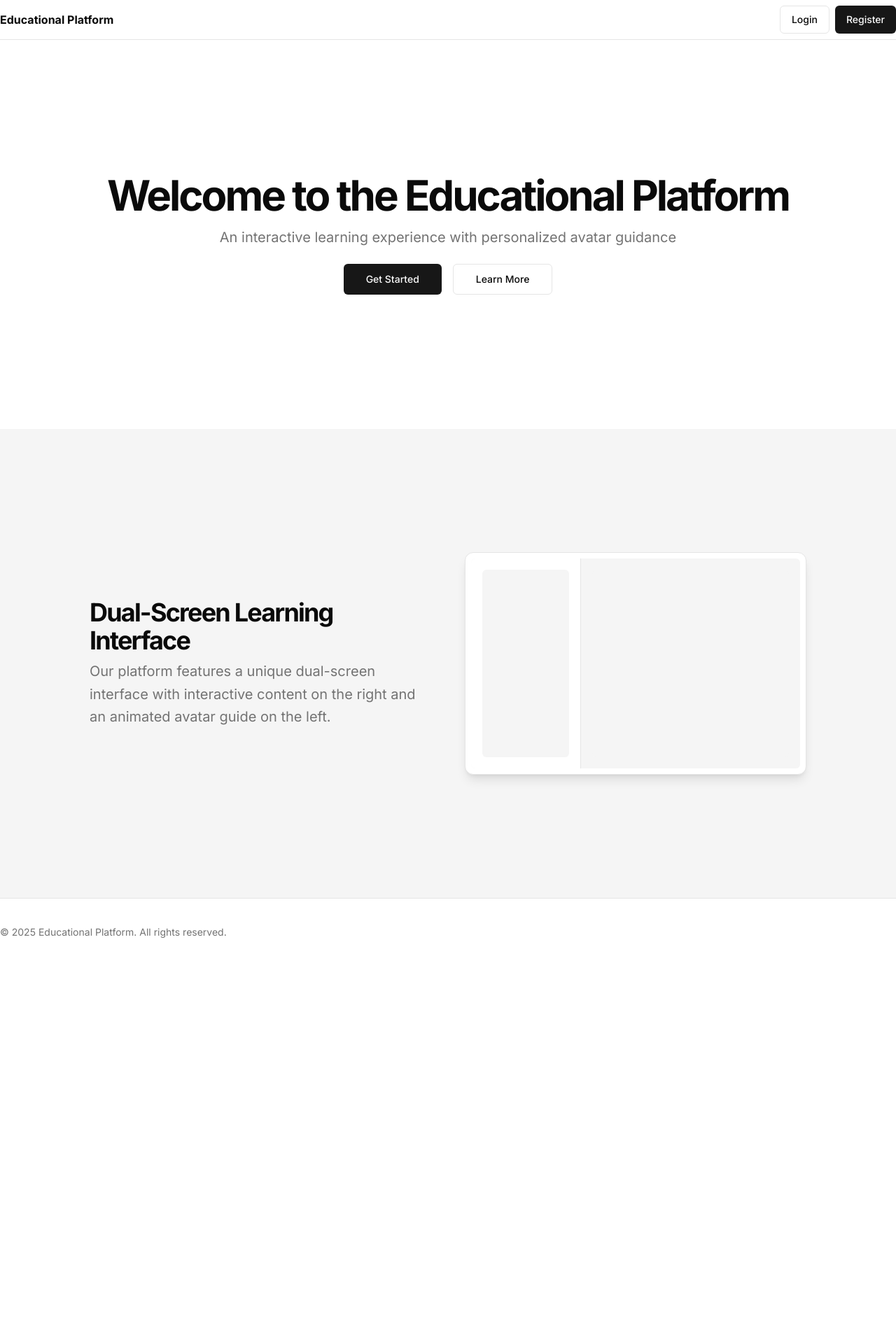
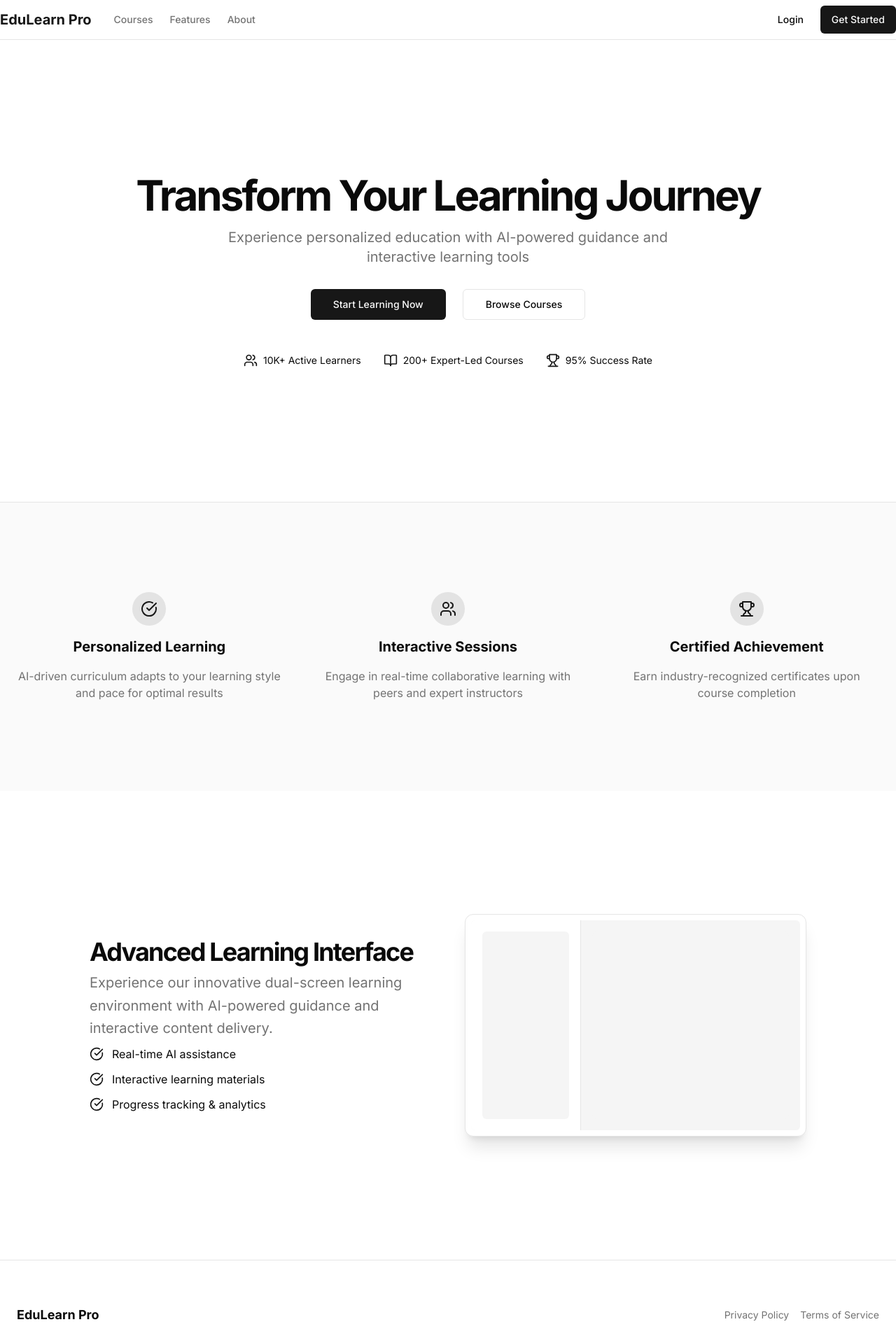
Before and after one commit to ethdomperin2018/EduAI-Frontend, a Next.js app: page / in a window 1280 px wide. Shown: the top 1899 px of the page at 70% size. Before the commit the page ends 1380 px from the top, so only its background shows below. Built offline with nearby package versions, Linux system fonts and the light colour scheme.

Commit message:
Enhanced Professional Landing Page

```diff
--- a/app/page.tsx
+++ b/app/page.tsx
@@ -1,5 +1,6 @@
 import Link from "next/link"
 import { Button } from "@/components/ui/button"
+import { CheckCircle, BookOpen, Users, Trophy } from "lucide-react"
 
 export default function Home() {
   return (
@@ -8,15 +9,26 @@ export default function Home() {
         <div className="container flex h-14 items-center justify-between">
           <div className="flex items-center">
             <Link href="/" className="flex items-center space-x-2">
-              <span className="font-bold">Educational Platform</span>
+              <span className="text-xl font-bold text-primary">EduLearn Pro</span>
             </Link>
+            <nav className="ml-8 hidden space-x-6 md:flex">
+              <Link href="/courses" className="text-sm font-medium text-muted-foreground hover:text-primary">
+                Courses
+              </Link>
+              <Link href="/features" className="text-sm font-medium text-muted-foreground hover:text-primary">
+                Features
+              </Link>
+              <Link href="/about" className="text-sm font-medium text-muted-foreground hover:text-primary">
+                About
+              </Link>
+            </nav>
           </div>
           <nav className="flex items-center space-x-2">
             <Link href="/login">
-              <Button variant="outline">Login</Button>
+              <Button variant="ghost">Login</Button>
             </Link>
             <Link href="/register">
-              <Button>Register</Button>
+              <Button>Get Started</Button>
             </Link>
           </nav>
         </div>
@@ -26,37 +38,99 @@ export default function Home() {
           <div className="container flex flex-col items-center justify-center px-4 text-center md:px-6">
             <div className="space-y-4">
               <h1 className="text-3xl font-bold tracking-tighter sm:text-4xl md:text-5xl lg:text-6xl/none">
-                Welcome to the Educational Platform
+                Transform Your Learning Journey
               </h1>
-              <p className="mx-auto max-w-[700px] text-muted-foreground md:text-xl">
-                An interactive learning experience with personalized avatar guidance
+              <p className="mx-auto max-w-[700px] text-xl text-muted-foreground">
+                Experience personalized education with AI-powered guidance and interactive learning tools
               </p>
             </div>
-            <div className="mt-6 space-x-4">
+            <div className="mt-8 flex flex-col gap-4 sm:flex-row sm:gap-6">
               <Link href="/register">
-                <Button size="lg">Get Started</Button>
+                <Button size="lg" className="w-full sm:w-auto">Start Learning Now</Button>
               </Link>
-              <Link href="/about">
-                <Button variant="outline" size="lg">
-                  Learn More
+              <Link href="/courses">
+                <Button variant="outline" size="lg" className="w-full sm:w-auto">
+                  Browse Courses
                 </Button>
               </Link>
             </div>
+            <div className="mt-12 flex flex-wrap justify-center gap-8">
+              <div className="flex items-center space-x-2">
+                <Users className="h-5 w-5 text-primary" />
+                <span className="text-sm">10K+ Active Learners</span>
+              </div>
+              <div className="flex items-center space-x-2">
+                <BookOpen className="h-5 w-5 text-primary" />
+                <span className="text-sm">200+ Expert-Led Courses</span>
+              </div>
+              <div className="flex items-center space-x-2">
+                <Trophy className="h-5 w-5 text-primary" />
+                <span className="text-sm">95% Success Rate</span>
+              </div>
+            </div>
           </div>
         </section>
-        <section className="w-full bg-muted py-12 md:py-24 lg:py-32">
+
+        <section className="w-full border-t bg-muted/50 py-12 md:py-24 lg:py-32">
+          <div className="container px-4 md:px-6">
+            <div className="grid gap-12 lg:grid-cols-3">
+              <div className="flex flex-col items-center space-y-4 text-center">
+                <div className="rounded-full bg-primary/10 p-3">
+                  <CheckCircle className="h-6 w-6 text-primary" />
+                </div>
+                <h3 className="text-xl font-bold">Personalized Learning</h3>
+                <p className="text-muted-foreground">
+                  AI-driven curriculum adapts to your learning style and pace for optimal results
+                </p>
+              </div>
+              <div className="flex flex-col items-center space-y-4 text-center">
+                <div className="rounded-full bg-primary/10 p-3">
+                  <Users className="h-6 w-6 text-primary" />
+                </div>
+                <h3 className="text-xl font-bold">Interactive Sessions</h3>
+                <p className="text-muted-foreground">
+                  Engage in real-time collaborative learning with peers and expert instructors
+                </p>
+              </div>
+              <div className="flex flex-col items-center space-y-4 text-center">
+                <div className="rounded-full bg-primary/10 p-3">
+                  <Trophy className="h-6 w-6 text-primary" />
+                </div>
+                <h3 className="text-xl font-bold">Certified Achievement</h3>
+                <p className="text-muted-foreground">
+                  Earn industry-recognized certificates upon course completion
+                </p>
+              </div>
+            </div>
+          </div>
+        </section>
+
+        <section className="w-full py-12 md:py-24 lg:py-32">
           <div className="container px-4 md:px-6">
             <div className="mx-auto grid max-w-5xl items-center gap-6 py-12 lg:grid-cols-2 lg:gap-12">
               <div className="flex flex-col justify-center space-y-4">
                 <div className="space-y-2">
-                  <h2 className="text-3xl font-bold tracking-tighter sm:text-4xl">Dual-Screen Learning Interface</h2>
+                  <h2 className="text-3xl font-bold tracking-tighter sm:text-4xl">Advanced Learning Interface</h2>
                   <p className="max-w-[600px] text-muted-foreground md:text-xl/relaxed lg:text-base/relaxed xl:text-xl/relaxed">
-                    Our platform features a unique dual-screen interface with interactive content on the right and an
-                    animated avatar guide on the left.
+                    Experience our innovative dual-screen learning environment with AI-powered guidance and interactive content delivery.
                   </p>
+                  <ul className="mt-6 space-y-3">
+                    <li className="flex items-center space-x-3">
+                      <CheckCircle className="h-5 w-5 text-primary" />
+                      <span>Real-time AI assistance</span>
+                    </li>
+                    <li className="flex items-center space-x-3">
+                      <CheckCircle className="h-5 w-5 text-primary" />
+                      <span>Interactive learning materials</span>
+                    </li>
+                    <li className="flex items-center space-x-3">
+                      <CheckCircle className="h-5 w-5 text-primary" />
+                      <span>Progress tracking & analytics</span>
+                    </li>
+                  </ul>
                 </div>
               </div>
-              <div className="mx-auto w-full max-w-[500px] rounded-xl border bg-background p-2 shadow-lg">
+              <div className="mx-auto w-full max-w-[500px] overflow-hidden rounded-xl border bg-background p-2 shadow-xl">
                 <div className="flex h-[300px] w-full flex-col overflow-hidden rounded-md bg-muted">
                   <div className="flex h-full">
                     <div className="w-1/3 border-r bg-background p-4">
@@ -72,11 +146,29 @@ export default function Home() {
           </div>
         </section>
       </main>
-      <footer className="border-t py-6 md:py-0">
-        <div className="container flex flex-col items-center justify-between gap-4 md:h-24 md:flex-row">
-          <p className="text-center text-sm leading-loose text-muted-foreground md:text-left">
-            © {new Date().getFullYear()} Educational Platform. All rights reserved.
-          </p>
+      <footer className="border-t py-12 md:py-16">
+        <div className="container flex flex-col items-center justify-between gap-8 px-4 md:px-6 md:flex-row">
+          <div className="flex flex-col items-center gap-4 md:items-start md:gap-2">
+            <Link href="/" className="flex items-center space-x-2">
+              <span className="text-lg font-bold">EduLearn Pro</span>
+            </Link>
+            <p className="text-sm text-muted-foreground">
+              Transforming education through technology
+            </p>
+          </div>
+          <div className="flex flex-col items-center gap-4 md:items-end md:gap-2">
+            <div className="flex space-x-4">
+              <Link href="/privacy" className="text-sm text-muted-foreground hover:text-primary">
+                Privacy Policy
+              </Link>
+              <Link href="/terms" className="text-sm text-muted-foreground hover:text-primary">
+                Terms of Service
+              </Link>
+            </div>
+            <p className="text-sm text-muted-foreground">
+              © {new Date().getFullYear()} EduLearn Pro. All rights reserved.
+            </p>
+          </div>
         </div>
       </footer>
     </div>
```
